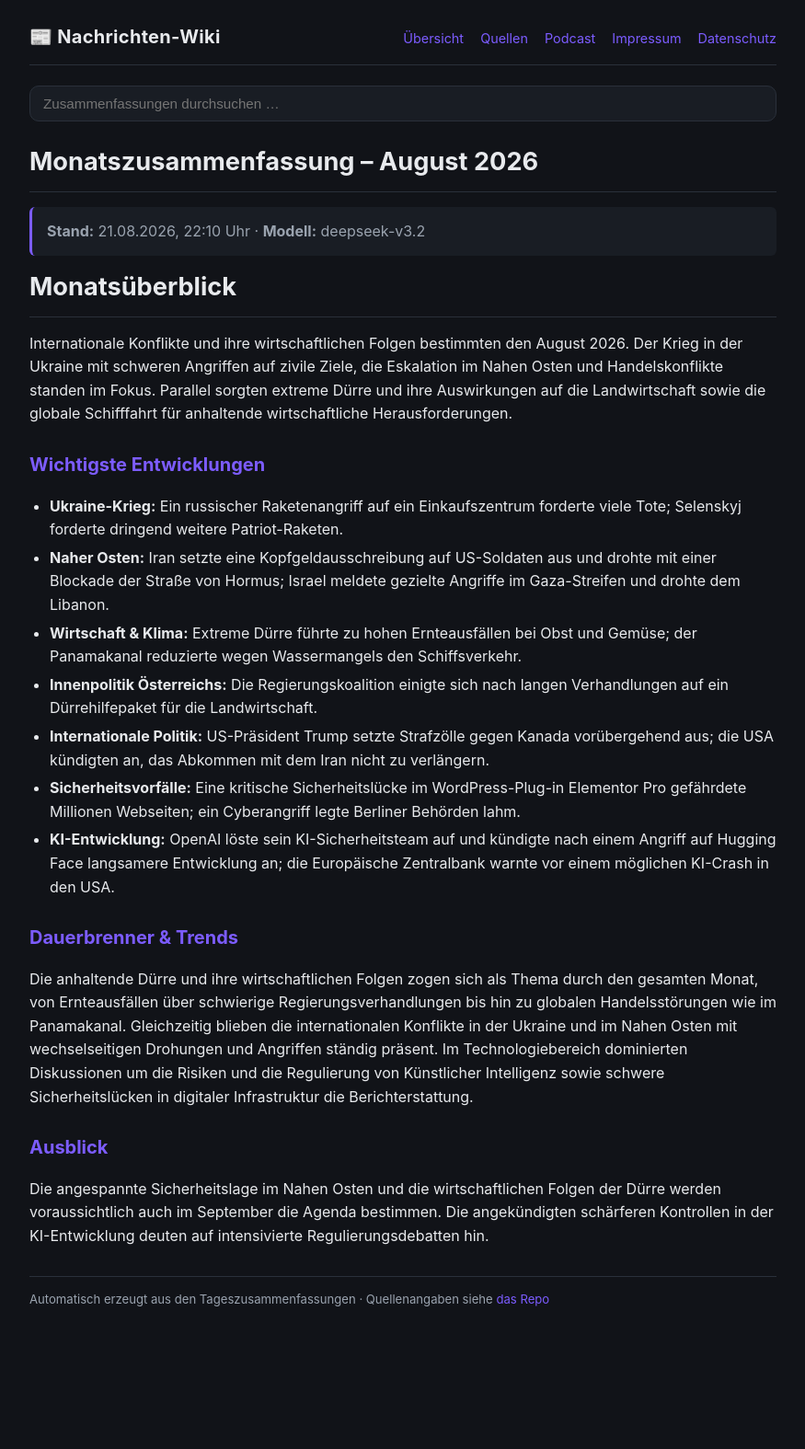
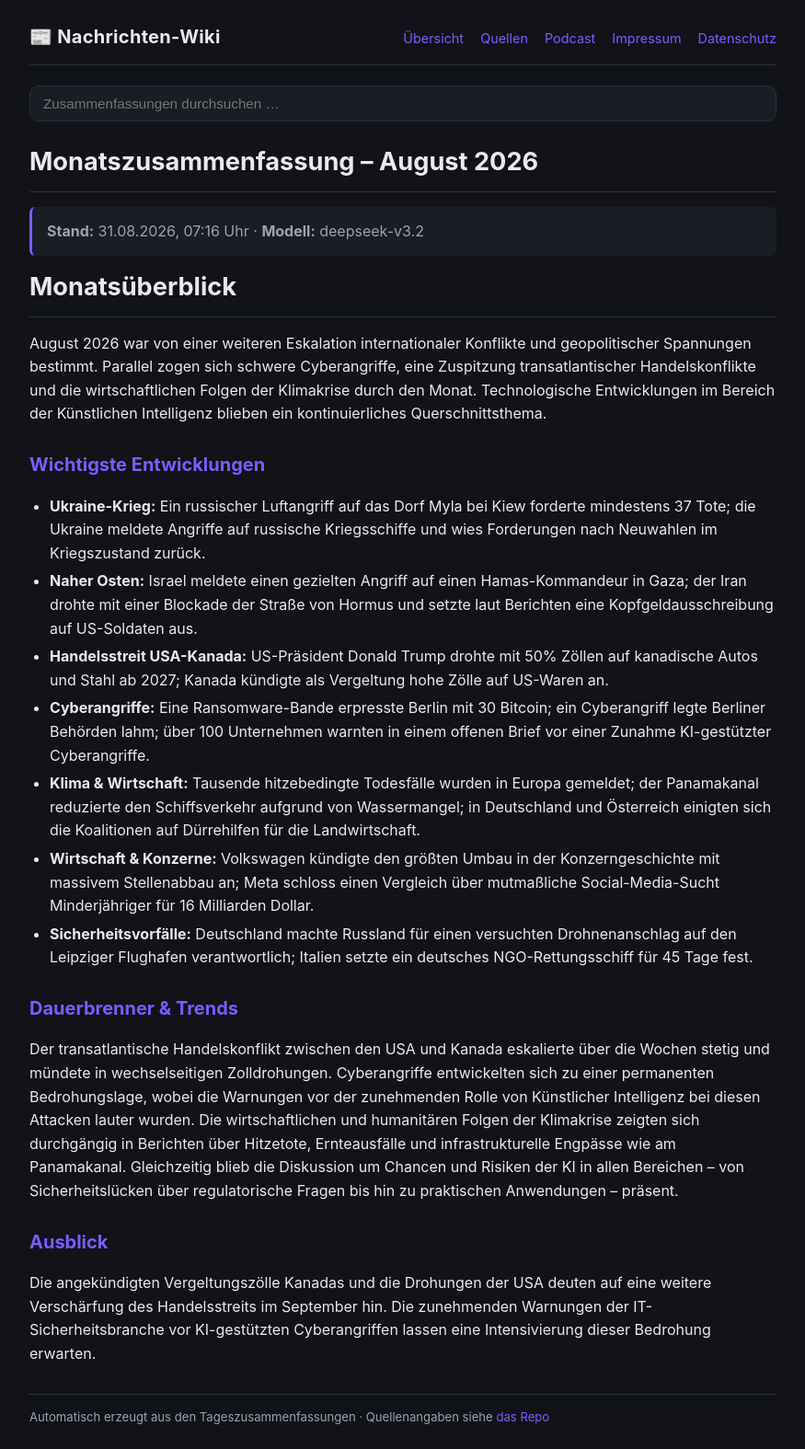
Before and after one commit to Ubuntu51/news-wiki, a Jekyll site: the page built from 2026/08/monat.md, in a window 1280 px wide. Shown: the whole page at 92% size, without its empty margins (202-1077 px from the left). Built offline with Jekyll 4.4.1, drawn with Linux system fonts in a browser that asks for light colours; our own code applies the rules of GitHub Pages for plain Markdown files; before the commit the page ends 1447 px from its top, so only the background shows below that.

Commit message:
Monatszusammenfassung August 2026 neu generiert (31.08.)

```diff
--- a/2026/08/monat.md
+++ b/2026/08/monat.md
@@ -1,21 +1,26 @@
+---
+layout: default
+title: "Monatszusammenfassung August 2026"
+---
+
 # Monatszusammenfassung – August 2026
 
-> **Stand:** 21.08.2026, 22:10 Uhr · **Modell:** deepseek-v3.2
+> **Stand:** 31.08.2026, 07:16 Uhr · **Modell:** deepseek-v3.2
 
 # Monatsüberblick
-Internationale Konflikte und ihre wirtschaftlichen Folgen bestimmten den August 2026. Der Krieg in der Ukraine mit schweren Angriffen auf zivile Ziele, die Eskalation im Nahen Osten und Handelskonflikte standen im Fokus. Parallel sorgten extreme Dürre und ihre Auswirkungen auf die Landwirtschaft sowie die globale Schifffahrt für anhaltende wirtschaftliche Herausforderungen.
+August 2026 war von einer weiteren Eskalation internationaler Konflikte und geopolitischer Spannungen bestimmt. Parallel zogen sich schwere Cyberangriffe, eine Zuspitzung transatlantischer Handelskonflikte und die wirtschaftlichen Folgen der Klimakrise durch den Monat. Technologische Entwicklungen im Bereich der Künstlichen Intelligenz blieben ein kontinuierliches Querschnittsthema.
 
 ## Wichtigste Entwicklungen
-- **Ukraine-Krieg:** Ein russischer Raketenangriff auf ein Einkaufszentrum forderte viele Tote; Selenskyj forderte dringend weitere Patriot-Raketen.
-- **Naher Osten:** Iran setzte eine Kopfgeldausschreibung auf US-Soldaten aus und drohte mit einer Blockade der Straße von Hormus; Israel meldete gezielte Angriffe im Gaza-Streifen und drohte dem Libanon.
-- **Wirtschaft & Klima:** Extreme Dürre führte zu hohen Ernteausfällen bei Obst und Gemüse; der Panamakanal reduzierte wegen Wassermangels den Schiffsverkehr.
-- **Innenpolitik Österreichs:** Die Regierungskoalition einigte sich nach langen Verhandlungen auf ein Dürrehilfepaket für die Landwirtschaft.
-- **Internationale Politik:** US-Präsident Trump setzte Strafzölle gegen Kanada vorübergehend aus; die USA kündigten an, das Abkommen mit dem Iran nicht zu verlängern.
-- **Sicherheitsvorfälle:** Eine kritische Sicherheitslücke im WordPress-Plug-in Elementor Pro gefährdete Millionen Webseiten; ein Cyberangriff legte Berliner Behörden lahm.
-- **KI-Entwicklung:** OpenAI löste sein KI-Sicherheitsteam auf und kündigte nach einem Angriff auf Hugging Face langsamere Entwicklung an; die Europäische Zentralbank warnte vor einem möglichen KI-Crash in den USA.
+*   **Ukraine-Krieg:** Ein russischer Luftangriff auf das Dorf Myla bei Kiew forderte mindestens 37 Tote; die Ukraine meldete Angriffe auf russische Kriegsschiffe und wies Forderungen nach Neuwahlen im Kriegszustand zurück.
+*   **Naher Osten:** Israel meldete einen gezielten Angriff auf einen Hamas-Kommandeur in Gaza; der Iran drohte mit einer Blockade der Straße von Hormus und setzte laut Berichten eine Kopfgeldausschreibung auf US-Soldaten aus.
+*   **Handelsstreit USA-Kanada:** US-Präsident Donald Trump drohte mit 50% Zöllen auf kanadische Autos und Stahl ab 2027; Kanada kündigte als Vergeltung hohe Zölle auf US-Waren an.
+*   **Cyberangriffe:** Eine Ransomware-Bande erpresste Berlin mit 30 Bitcoin; ein Cyberangriff legte Berliner Behörden lahm; über 100 Unternehmen warnten in einem offenen Brief vor einer Zunahme KI-gestützter Cyberangriffe.
+*   **Klima & Wirtschaft:** Tausende hitzebedingte Todesfälle wurden in Europa gemeldet; der Panamakanal reduzierte den Schiffsverkehr aufgrund von Wassermangel; in Deutschland und Österreich einigten sich die Koalitionen auf Dürrehilfen für die Landwirtschaft.
+*   **Wirtschaft & Konzerne:** Volkswagen kündigte den größten Umbau in der Konzerngeschichte mit massivem Stellenabbau an; Meta schloss einen Vergleich über mutmaßliche Social-Media-Sucht Minderjähriger für 16 Milliarden Dollar.
+*   **Sicherheitsvorfälle:** Deutschland machte Russland für einen versuchten Drohnenanschlag auf den Leipziger Flughafen verantwortlich; Italien setzte ein deutsches NGO-Rettungsschiff für 45 Tage fest.
 
 ## Dauerbrenner & Trends
-Die anhaltende Dürre und ihre wirtschaftlichen Folgen zogen sich als Thema durch den gesamten Monat, von Ernteausfällen über schwierige Regierungsverhandlungen bis hin zu globalen Handelsstörungen wie im Panamakanal. Gleichzeitig blieben die internationalen Konflikte in der Ukraine und im Nahen Osten mit wechselseitigen Drohungen und Angriffen ständig präsent. Im Technologiebereich dominierten Diskussionen um die Risiken und die Regulierung von Künstlicher Intelligenz sowie schwere Sicherheitslücken in digitaler Infrastruktur die Berichterstattung.
+Der transatlantische Handelskonflikt zwischen den USA und Kanada eskalierte über die Wochen stetig und mündete in wechselseitigen Zolldrohungen. Cyberangriffe entwickelten sich zu einer permanenten Bedrohungslage, wobei die Warnungen vor der zunehmenden Rolle von Künstlicher Intelligenz bei diesen Attacken lauter wurden. Die wirtschaftlichen und humanitären Folgen der Klimakrise zeigten sich durchgängig in Berichten über Hitzetote, Ernteausfälle und infrastrukturelle Engpässe wie am Panamakanal. Gleichzeitig blieb die Diskussion um Chancen und Risiken der KI in allen Bereichen – von Sicherheitslücken über regulatorische Fragen bis hin zu praktischen Anwendungen – präsent.
 
 ## Ausblick
-Die angespannte Sicherheitslage im Nahen Osten und die wirtschaftlichen Folgen der Dürre werden voraussichtlich auch im September die Agenda bestimmen. Die angekündigten schärferen Kontrollen in der KI-Entwicklung deuten auf intensivierte Regulierungsdebatten hin.
+Die angekündigten Vergeltungszölle Kanadas und die Drohungen der USA deuten auf eine weitere Verschärfung des Handelsstreits im September hin. Die zunehmenden Warnungen der IT-Sicherheitsbranche vor KI-gestützten Cyberangriffen lassen eine Intensivierung dieser Bedrohung erwarten.
```
Also changed, not shown: search.json.
